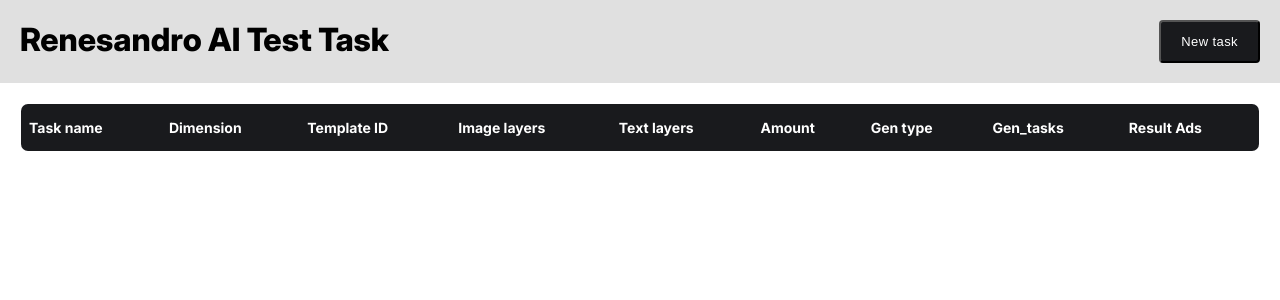
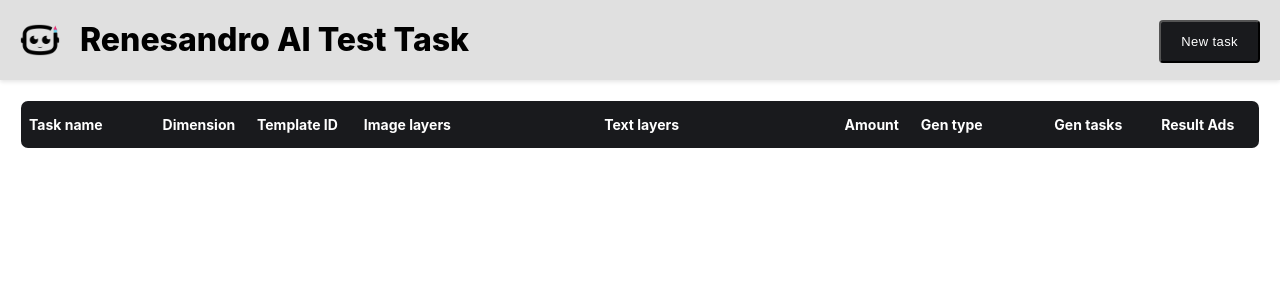
Before and after one commit to kinqbert/renesandro-ai-test-task, a React (Vite) app: page /#/ in a window 1280 px wide. Shown: the top 300 px of the page. Built offline with nearby package versions, Linux system fonts and the light colour scheme; a web font is replaced by a local one.

Commit message:
create task modal fixed, logo added

```diff
--- a/src/components/CreateImageLayerModal/CreateImageLayerModal.tsx
+++ b/src/components/CreateImageLayerModal/CreateImageLayerModal.tsx
@@ -68,8 +68,8 @@ function CreateImageLayerModal({ taskId, setCreatingImageLayer }: Props) {
   };
 
   return (
-    <div className="modal">
-      <h2 className="modal__title">Create New Image Layer</h2>
+    <div className="image-layer-modal">
+      <h2 className="image-layer-modal__title">Create New Image Layer</h2>
       <form className="form" onSubmit={handleOnSubmit} onReset={handleOnReset}>
         <InputField
           label="Enter Layer Name"
--- a/src/components/CreateImageLayerModal/createImageLayerModal.scss
+++ b/src/components/CreateImageLayerModal/createImageLayerModal.scss
@@ -1,4 +1,6 @@
-.modal {
+@import '../../styles/colors.scss';
+
+.image-layer-modal {
   width: 500px;
 
   position: absolute;
@@ -9,7 +11,7 @@
 
   transform: translate(-50%, -50%);
 
-  background-color: gainsboro;
+  background-color: $grey-white;
   border-radius: 2px;
   border: 1px solid;
 
--- a/src/components/CreateTaskModal/CreateTaskModal.tsx
+++ b/src/components/CreateTaskModal/CreateTaskModal.tsx
@@ -5,15 +5,16 @@ import { v4 as uuidv4 } from "uuid";
 import InputField from "../InputField";
 import SelectField from "../SelectField";
 import NumberInputField from "../NumberInputField";
+import Button from "../Button";
 
 import { TemplateId } from "../../types/TemplateId";
 import { GenType } from "../../types/GenType";
 import { useTasksStore } from "../../store/tasksStore";
 import { Task } from "../../types/Task";
 import { Dimension } from "../../types/Dimension";
+import { TaskStatus } from "../../types/TaskStatus";
 
 import "./createTaskModal.scss";
-import { TaskStatus } from "../../types/TaskStatus";
 
 interface Props {
   setModalOpen: Dispatch<SetStateAction<boolean>>;
@@ -57,8 +58,8 @@ function CreateTaskModal({ setModalOpen }: Props) {
   };
 
   return (
-    <div className="modal">
-      <h1 className="modal__title">Create new task</h1>
+    <div className="task-modal">
+      <h1 className="task-modal__title">Create new task</h1>
 
       <form className="form" onSubmit={handleOnSubmit} onReset={handleOnCancel}>
         <InputField
@@ -112,13 +113,8 @@ function CreateTaskModal({ setModalOpen }: Props) {
         />
 
         <div className="form__buttons">
-          <button className="form__button form__button--cancel" type="reset">
-            Cancel
-          </button>
-
-          <button className="form__button form__button-submit" type="submit">
-            Submit
-          </button>
+          <Button buttonText="Cancel" type="reset" stretch />
+          <Button buttonText="Submit" type="submit" variant="filled" stretch />
         </div>
       </form>
     </div>
--- a/src/components/CreateTaskModal/createTaskModal.scss
+++ b/src/components/CreateTaskModal/createTaskModal.scss
@@ -1,4 +1,6 @@
-.modal {
+@import '../../styles/colors.scss';
+
+.task-modal {
   width: 500px;
 
   position: absolute;
@@ -9,12 +11,12 @@
 
   transform: translate(-50%, -50%);
 
-  background-color: gainsboro;
-  border-radius: 2px;
+  background-color: $grey-white;
+  border-radius: 6px;
   border: 1px solid;
 
   &__title {
-    text-align: center;
+    text-align: left;
     margin-bottom: 20px;
   }
 }
--- a/src/components/TasksTable/TasksTable.scss
+++ b/src/components/TasksTable/TasksTable.scss
@@ -25,3 +25,35 @@
   padding: 8px;
   text-align: left;
 }
+
+// COLUMN WIDTHS
+
+.table {
+  &__task-name {
+    width: 10%;
+  }
+  &__dimension {
+    width: 5%;
+  }
+  &__template-id {
+    width: 8%;
+  }
+  &__image-layers {
+    width: 18%;
+  }
+  &__text-layers {
+    width: 18%;
+  }
+  &__amount {
+    width: 5%;
+  }
+  &__gen-type {
+    width: 10%;
+  }
+  &__gen-tasks {
+    width: 8%;
+  }
+  &__result-ads {
+    width: 8%;
+  }
+}
--- a/src/components/TasksTable/TasksTable.tsx
+++ b/src/components/TasksTable/TasksTable.tsx
@@ -3,7 +3,7 @@ import { Task } from "../../types/Task";
 
 import TableRow from "../TableRow";
 
-import './TasksTable.scss';
+import "./TasksTable.scss";
 
 interface Props {
   tasks: Task[];
@@ -18,15 +18,15 @@ function TasksTable({ tasks }: Props) {
     <table className="table">
       <thead className="table__thead">
         <tr>
-          <th>Task name</th>
-          <th>Dimension</th>
-          <th>Template ID</th>
-          <th>Image layers</th>
-          <th>Text layers</th>
-          <th>Amount</th>
-          <th>Gen type</th>
-          <th>Gen_tasks</th>
-          <th>Result Ads</th>
+          <th className="table__task-name">Task name</th>
+          <th className="table__dimension">Dimension</th>
+          <th className="table__template-id">Template ID</th>
+          <th className="table__image-layers">Image layers</th>
+          <th className="table__text-layers">Text layers</th>
+          <th className="table__amount">Amount</th>
+          <th className="table__gen-type">Gen type</th>
+          <th className="table__gen-tasks">Gen tasks</th>
+          <th className="table__result-ads">Result Ads</th>
         </tr>
       </thead>
       <tbody>
--- a/src/pages/MainPage/MainPage.scss
+++ b/src/pages/MainPage/MainPage.scss
@@ -1,12 +1,26 @@
+@import '../../styles/colors.scss';
+
 main {
   padding-inline: 20px;
 }
 
 .header {
+  height: 80px;
+
   display: flex;
   justify-content: space-between;
-  background-color: #e0e0e0;
   padding: 20px;
+  box-shadow: 0px 2px 4px rgba(0, 0, 0, 0.1);
+
+  &__left {
+    display: flex;
+    gap: 20px;
+
+  }
+
+  &__logo {
+
+  }
 }
 
 .table {
--- a/src/pages/MainPage/MainPage.tsx
+++ b/src/pages/MainPage/MainPage.tsx
@@ -19,8 +19,17 @@ function MainPage() {
   return (
     <>
       <header className="header">
-        <h1>Renesandro AI Test Task</h1>
-        <Button buttonText="New task" variant="filled" onClick={handleNewTask} />
+        <div className="header__left">
+          <img className="header__logo" src="src\assets\images\logo.png" alt="Renesandro AI Logo" />
+          <h1 className="header__title">Renesandro AI Test Task</h1>
+        </div>
+        <div className="header__right">
+          <Button
+            buttonText="New task"
+            variant="filled"
+            onClick={handleNewTask}
+          />
+        </div>
       </header>
       <main>
         <TasksTable tasks={tasks} />
```
Also changed, not shown: src/utils/getTasksStatusIcon.ts (added, +10 -0 lines), src/assets/fonts/InterVariable.ttf (renamed from public/fonts/InterVariable.ttf), src/assets/images/logo.png (added).
